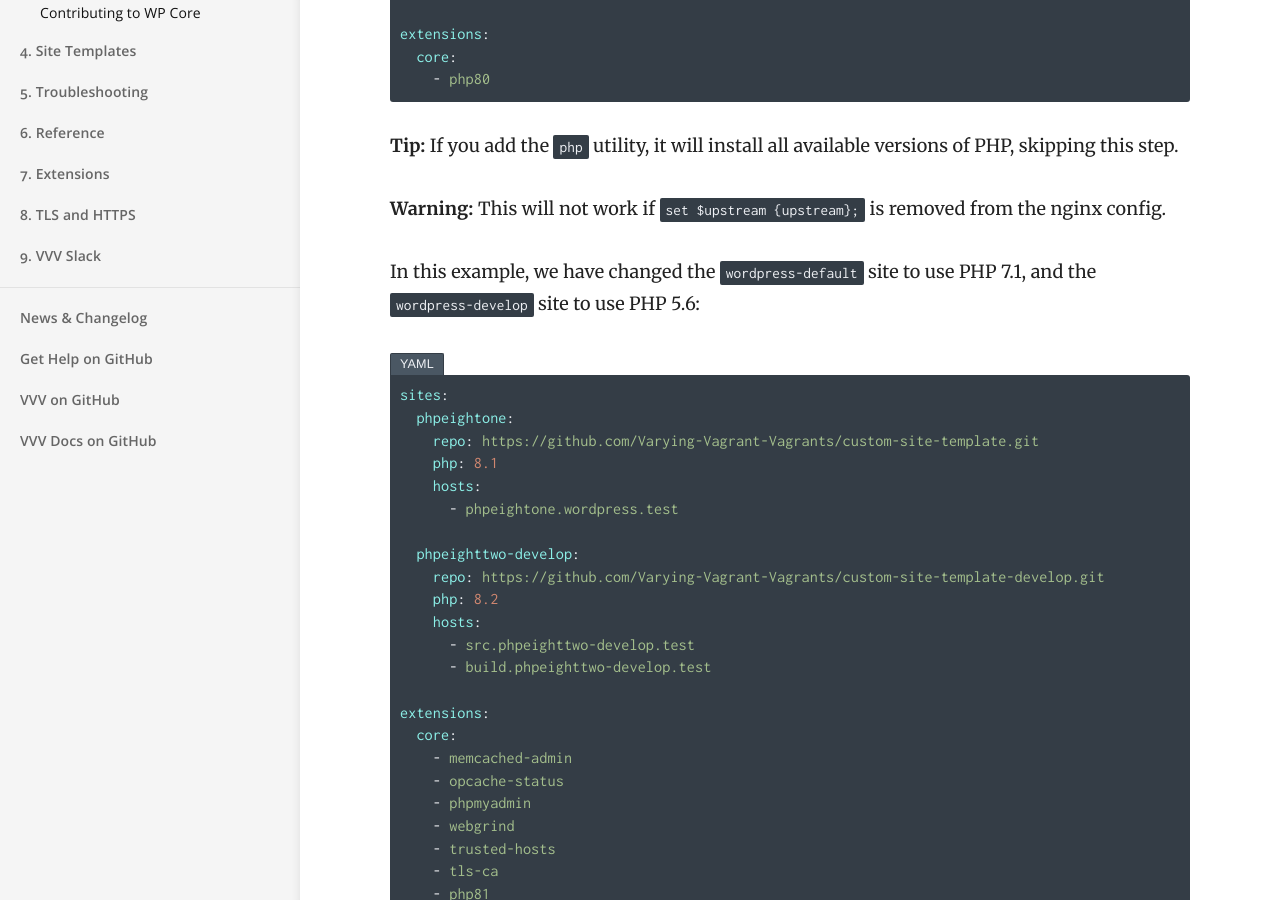
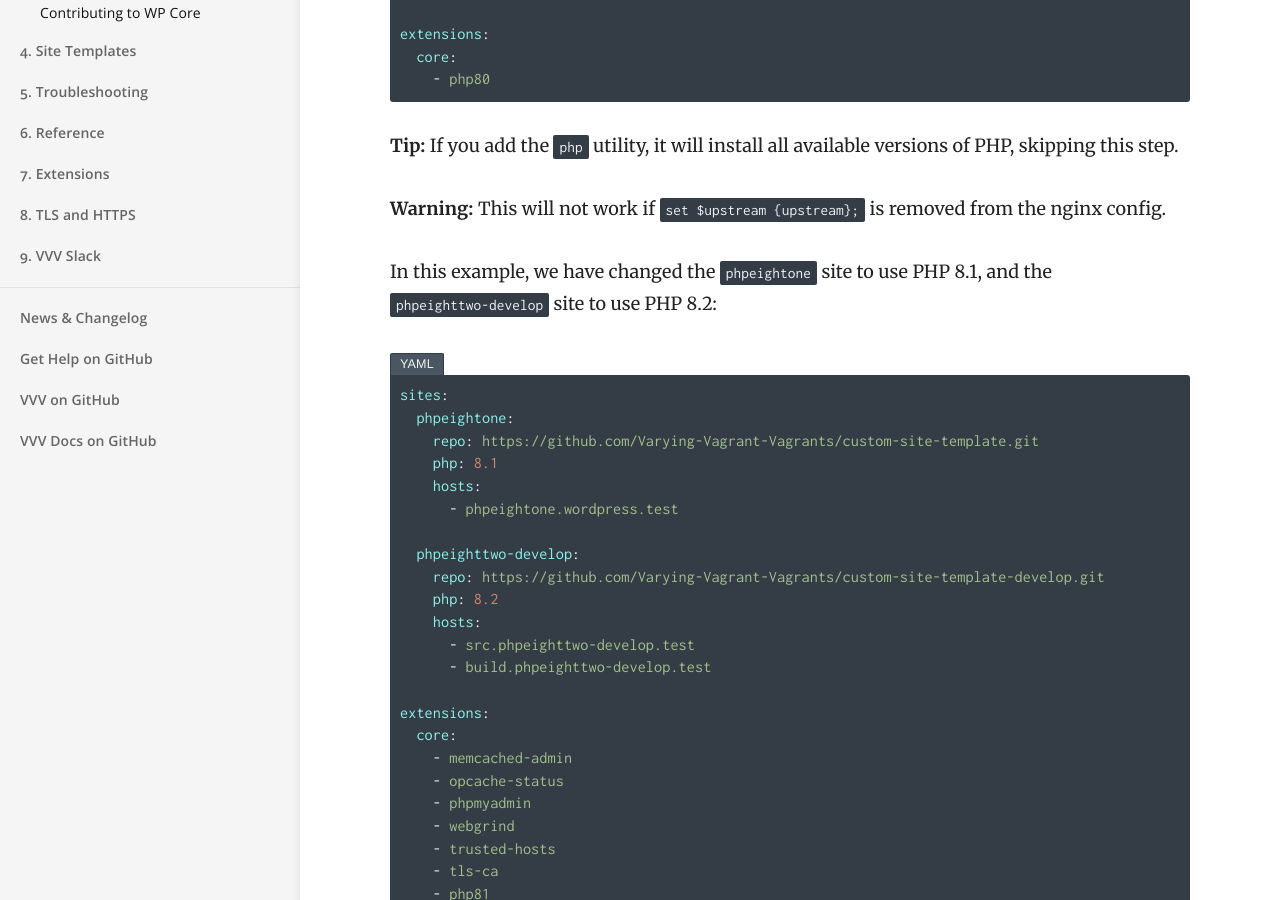
Before and after one commit to Varying-Vagrant-Vagrants/varyingvagrantvagrants.org, a Jekyll site: the page built from docs/en-US/adding-a-new-site/changing-php-version.md, in a window 1280 px wide and 900 px high, scrolled down 550 px. Built offline with Jekyll 4.4.1, drawn with Linux system fonts in a browser that asks for light colours.

Commit message:
Update changing-php-version.md

````diff
--- a/docs/en-US/adding-a-new-site/changing-php-version.md
+++ b/docs/en-US/adding-a-new-site/changing-php-version.md
@@ -27,7 +27,7 @@ extensions:
 
 **Warning:** This will not work if `set $upstream {upstream};` is removed from the nginx config.
 
-In this example, we have changed the `wordpress-default` site to use PHP 7.1, and the `wordpress-develop` site to use PHP 5.6:
+In this example, we have changed the `phpeightone` site to use PHP 8.1, and the `phpeighttwo-develop` site to use PHP 8.2:
 
 ```yaml
 sites:
````
